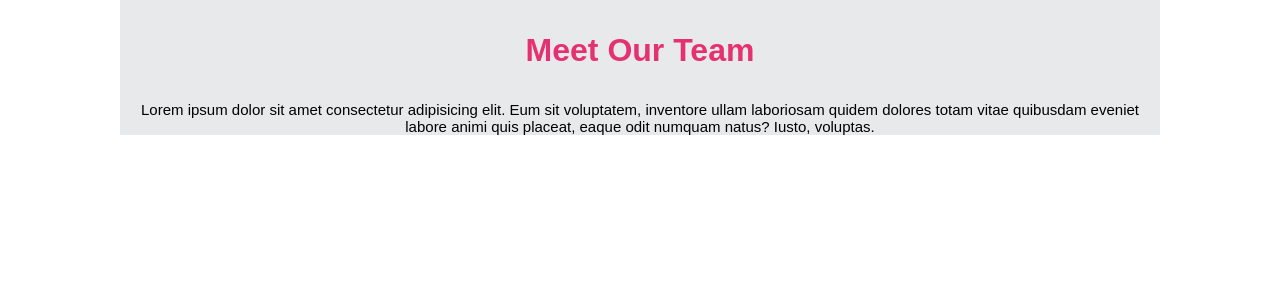
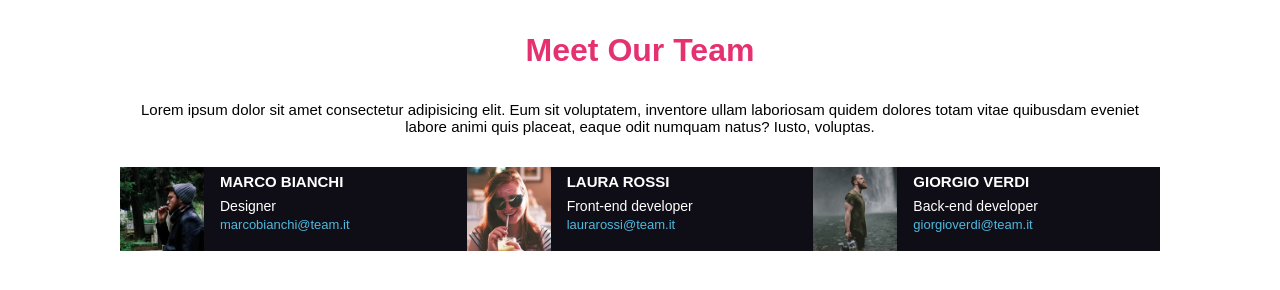
Before and after one commit to Domenic0Ferrari/html-css-float-cards, a plain HTML site: page index.html in a window 1280 px wide. Drawn offline with Linux system fonts and the light colour scheme.

Commit message:
add first section of main

```diff
--- a/assets/style.css
+++ b/assets/style.css
@@ -7,7 +7,7 @@
 .container{
     max-width: 65rem;
     margin: auto;
-    background-color: #E7E9EB;
+    background-color: white;
 }
 
 h1{
@@ -21,7 +21,43 @@ h1{
 p{
     text-align: center;
     font-family: Arial, Helvetica, sans-serif;
+    padding-top: 2rem;
     font-weight: 400;
     font-size: 15px;
-    padding-top: 2rem;
 }
+
+main{
+   margin: auto;
+}
+
+.box{
+    width: calc(65rem / 3);
+    background-color: #0F0E17;
+    margin-top: 2rem;
+    color: white;
+    float: left;
+    font-weight: 400;
+    font-family: Arial, Helvetica, sans-serif;
+}
+
+img{
+    float: left;
+    max-width: 100px;
+    padding-right: 1rem;
+}
+
+h3{
+    padding: 0.4rem;
+    font-size: 15px;
+    font-weight: 800;
+}
+
+span{
+    font-size: 14px;
+}
+
+a{
+    text-decoration: none;
+    color: #50B9DE;
+    font-size: 13px;
+}
--- a/index.html
+++ b/index.html
@@ -9,12 +9,39 @@
 </head>
 <body>
 
+ <div class="container">
  <header>
-    <div class="container">
         <h1>Meet Our Team</h1>
         <p>Lorem ipsum dolor sit amet consectetur adipisicing elit. Eum sit voluptatem, inventore ullam laboriosam quidem dolores totam vitae quibusdam eveniet labore animi quis placeat, eaque odit numquam natus? Iusto, voluptas.</p>
-    </div>
  </header>
+
+ <main>
+     <div class="box">
+        <img src="img/male1.png">
+        <h3>MARCO BIANCHI</h3>
+        <span>Designer</span>
+        <br>
+        <a href="#">marcobianchi@team.it</a>
+     </div>
+
+     <div class="box">
+        <img src="img/female1.png">
+        <h3>LAURA ROSSI</h3>
+        <span>Front-end developer</span>
+        <br>
+        <a href="#">laurarossi@team.it</a>
+     </div>
+
+     <div class="box">
+        <img src="img/male2.png">
+        <h3>GIORGIO VERDI</h3>
+        <span>Back-end developer</span>
+        <br>
+        <a href="#">giorgioverdi@team.it</a>
+     </div>
+
+ </main>
+ </div>
 
 </body>
 </html>
```
